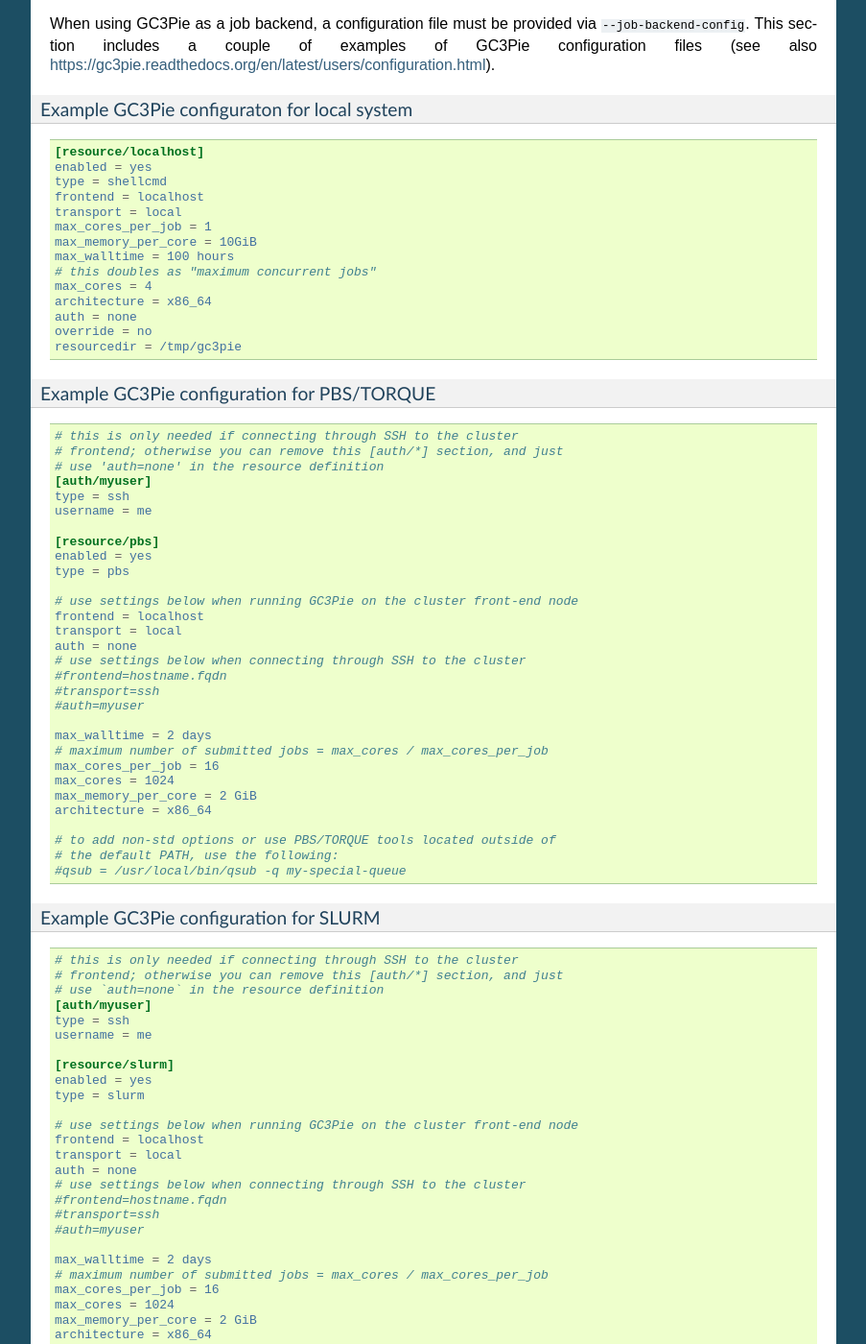
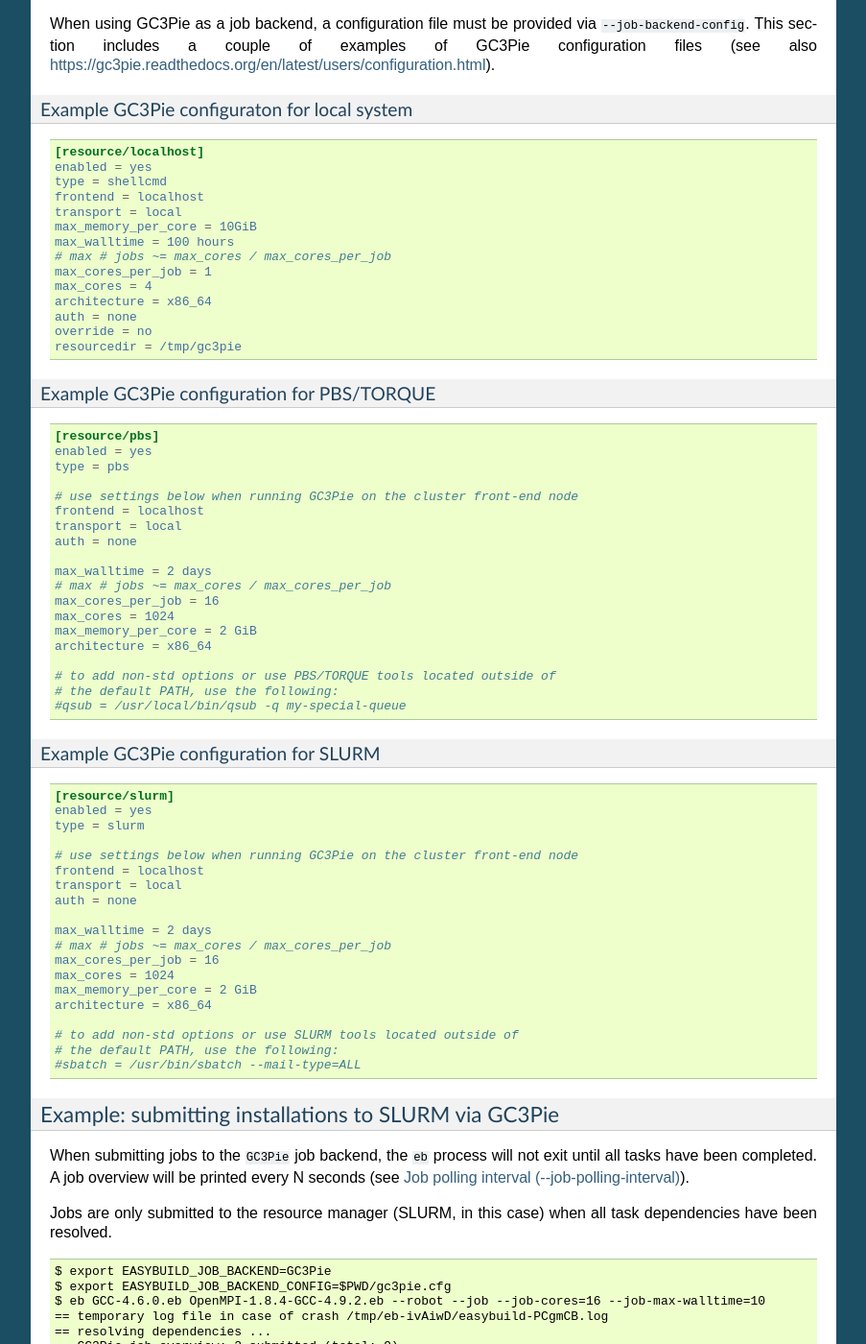
Before and after one commit to easybuilders/easybuild, a Sphinx documentation site: the page built from docs/Submitting_jobs.rst, in a window 1280 px wide and 1400 px high, scrolled down 3134 px. Shown: the whole window at 96% size, without its empty margins (198-1101 px from the left). Built offline with Sphinx 7.4.7, drawn with Linux system fonts in a browser that asks for light colours.

Commit message:
fix remarks

```diff
--- a/docs/Submitting_jobs.rst
+++ b/docs/Submitting_jobs.rst
@@ -209,10 +209,10 @@
   type = shellcmd
   frontend = localhost
   transport = local
-  max_cores_per_job = 1
   max_memory_per_core = 10GiB
   max_walltime = 100 hours
-  # this doubles as "maximum concurrent jobs"
+  # max # jobs ~= max_cores / max_cores_per_job
+  max_cores_per_job = 1
   max_cores = 4
   architecture = x86_64
   auth = none
@@ -225,13 +225,6 @@
 
 .. code:: ini
 
-  # this is only needed if connecting through SSH to the cluster
-  # frontend; otherwise you can remove this [auth/*] section, and just
-  # use 'auth=none' in the resource definition
-  [auth/myuser]
-  type = ssh
-  username = me
-
   [resource/pbs]
   enabled = yes
   type = pbs
@@ -240,13 +233,9 @@
   frontend = localhost
   transport = local
   auth = none
-  # use settings below when connecting through SSH to the cluster
-  #frontend=hostname.fqdn
-  #transport=ssh
-  #auth=myuser
 
   max_walltime = 2 days
-  # maximum number of submitted jobs = max_cores / max_cores_per_job
+  # max # jobs ~= max_cores / max_cores_per_job
   max_cores_per_job = 16
   max_cores = 1024
   max_memory_per_core = 2 GiB
@@ -262,13 +251,6 @@
 
 .. code:: ini
 
-  # this is only needed if connecting through SSH to the cluster
-  # frontend; otherwise you can remove this [auth/*] section, and just
-  # use `auth=none` in the resource definition
-  [auth/myuser]
-  type = ssh
-  username = me
-
   [resource/slurm]
   enabled = yes
   type = slurm
@@ -277,13 +259,9 @@
   frontend = localhost
   transport = local
   auth = none
-  # use settings below when connecting through SSH to the cluster
-  #frontend=hostname.fqdn
-  #transport=ssh
-  #auth=myuser
 
   max_walltime = 2 days
-  # maximum number of submitted jobs = max_cores / max_cores_per_job
+  # max # jobs ~= max_cores / max_cores_per_job
   max_cores_per_job = 16
   max_cores = 1024
   max_memory_per_core = 2 GiB
```
